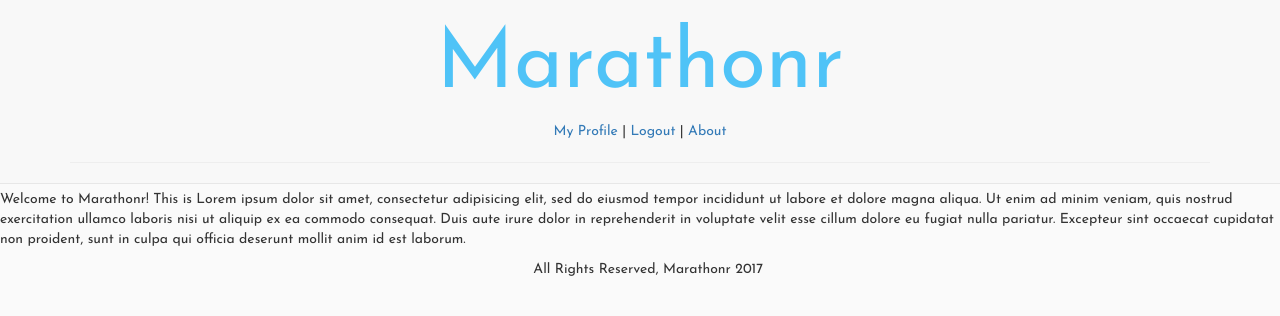
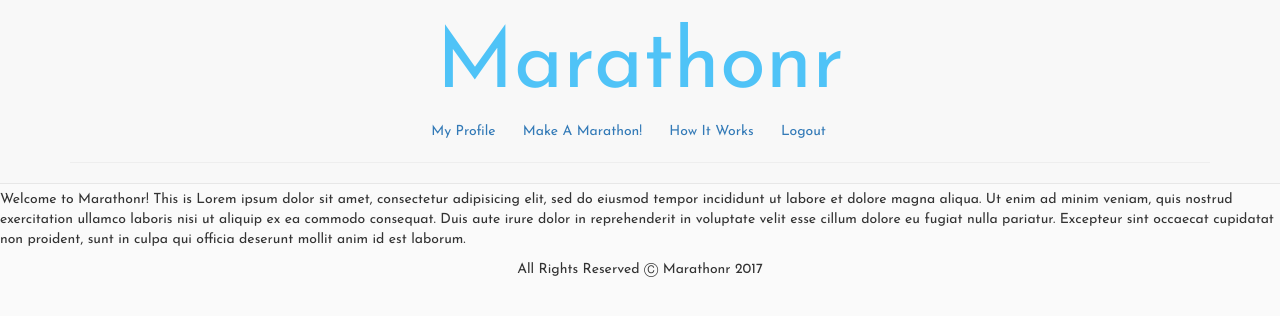
Before and after one commit to jamesnsummers/Marathonr-App, a Django app: page /about/ in a window 1280 px wide. Shown: the top 316 px of the page. Run offline with Django 3.2, Linux system fonts and the light colour scheme; a user stored in the database is signed in; parts of the project's set-up code (start-up, migrations or seed data) failed here and were passed over; some libraries are stand-ins or nearby versions.

Commit message:
styling navbar

```diff
--- a/Marathonr/main_app/static/style.css
+++ b/Marathonr/main_app/static/style.css
@@ -24,6 +24,14 @@ a:hover, h1:hover, a h3:hover {
 }
 
 .navbar {
+  text-align: center;
+}
+
+.greeting {
+  padding-right: 2%;
+}
+
+footer {
   text-align: center;
 }
 
--- a/Marathonr/main_app/templates/base.html
+++ b/Marathonr/main_app/templates/base.html
@@ -12,13 +12,15 @@
       <div class="container">
         <a href="/"><h1>Marathonr</h1></a>
         {% if user.is_authenticated %}
-           <a  class="greeting" href="{% url 'profile' user.username %}">My Profile</a> |
-           <a  class="greeting" href="{% url 'logout' %}">Logout</a>
+           <a class="greeting" href="{% url 'profile' user.username %}">My Profile</a>
+           <a class="greeting" href="{% url 'form-one' %}">Make A Marathon!</a>
+           <a  class="greeting" href="/about">How It Works</a>
+           <a class="greeting" href="{% url 'logout' %}">Logout</a>
            {% else %}
-               <a  class="greeting" href="{% url 'login' %}">Login </a> |
-               <a  class="greeting" href="{% url 'signup' %}">Signup</a>
+               <a class="greeting" href="{% url 'login' %}">Login </a>
+               <a class="greeting" href="{% url 'signup' %}">Signup</a>
+               <a  class="greeting" href="/about">How It Works</a>
          {% endif %}
-         | <a  class="greeting" href="/about">About</a>
         <hr />
       </div>
     </nav>
@@ -27,8 +29,8 @@
 
 	  {% endblock %}
 
-    <footer class="col-md-offset-5">
-      All Rights Reserved, Marathonr 2017
+    <footer>
+      All Rights Reserved Ⓒ Marathonr 2017
     </footer>
     <script type="text/javascript" src="https://code.jquery.com/jquery-2.1.1.min.js"></script>
     <!-- <script src="{% static 'js/app.js' %}"></script> -->
--- a/Marathonr/main_app/templates/index.html
+++ b/Marathonr/main_app/templates/index.html
@@ -6,7 +6,7 @@
   <h3>Welcome!</h3>
   <a href="{% url 'form-one' %}"><h3>Let's Make Your Marathon!</h3></a>
 {% else %}
-  <p id="loginAlert">Please use the links above to login or sign up to use Marathonr</p>
+  <h4 id="loginAlert">Please use the links above to login or sign up to use Marathonr</h4>
 {% endif %}
 
 {% endblock %}
```
Also changed, not shown: Marathonr/db.sqlite3.
